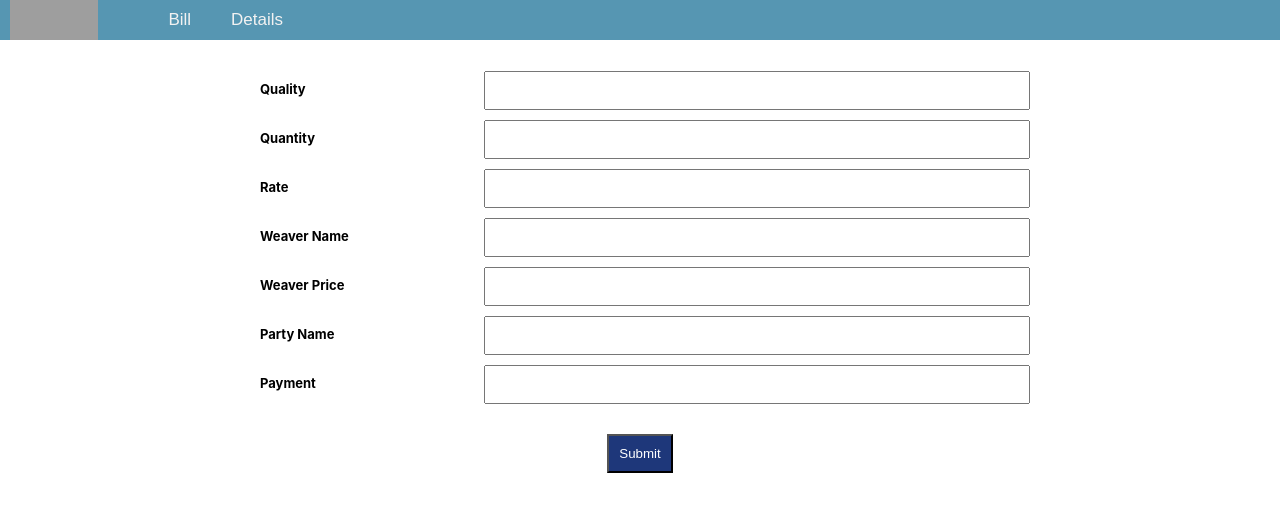
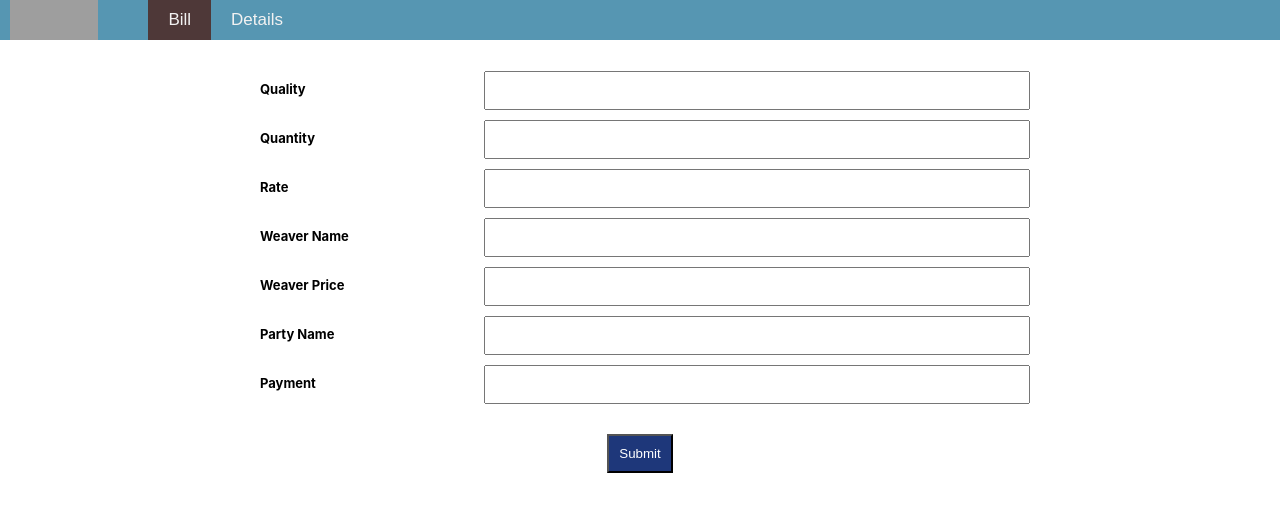
Before and after one commit to rathiashu/sharereceipt, a Next.js app: page / in a window 1280 px wide. Shown: the top 512 px of the page. Built offline with nearby package versions, Linux system fonts and the light colour scheme; grey boxes are pictures that could not be loaded.

Commit message:
fixed navbar active case

```diff
--- a/components/navbar.js
+++ b/components/navbar.js
@@ -2,9 +2,12 @@
 import Link from 'next/link';
 import Image from 'next/image'
 import styles from '../styles/Navbar.module.scss'
+import { useRouter } from "next/router";
 
 
 export const Navbar = () => {
+  const router = useRouter();
+
   return (
     <>
 
@@ -24,12 +27,12 @@ export const Navbar = () => {
         <div className={styles.nav}>
           <div className=''>
             <Link href='/'>
-              <a className=''>
+              <a className={router.pathname == "/" ? styles.active : ""}>
                 Bill
               </a>
             </Link>
             <Link href='/Detail'>
-              <a className=''>
+              <a className={router.pathname == "/Detail" ? styles.active  : ""}>
                 Details
               </a>
             </Link>
--- a/styles/Navbar.module.scss
+++ b/styles/Navbar.module.scss
@@ -41,3 +41,7 @@
     }
   }
 }
+
+.active {
+  background-color: rgb(78, 56, 56);
+}
```
